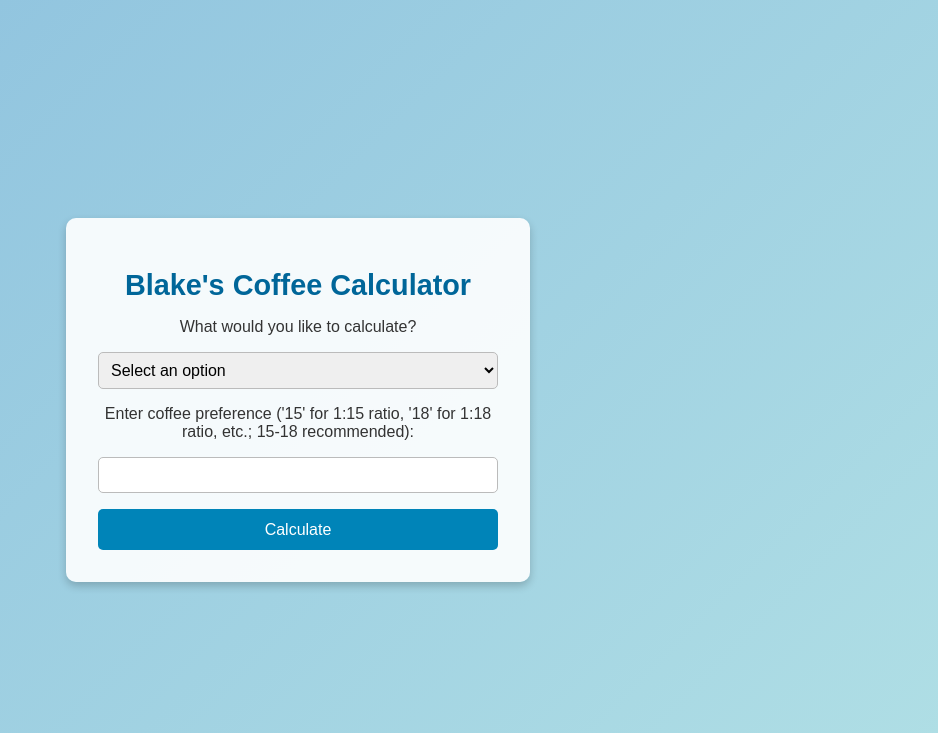
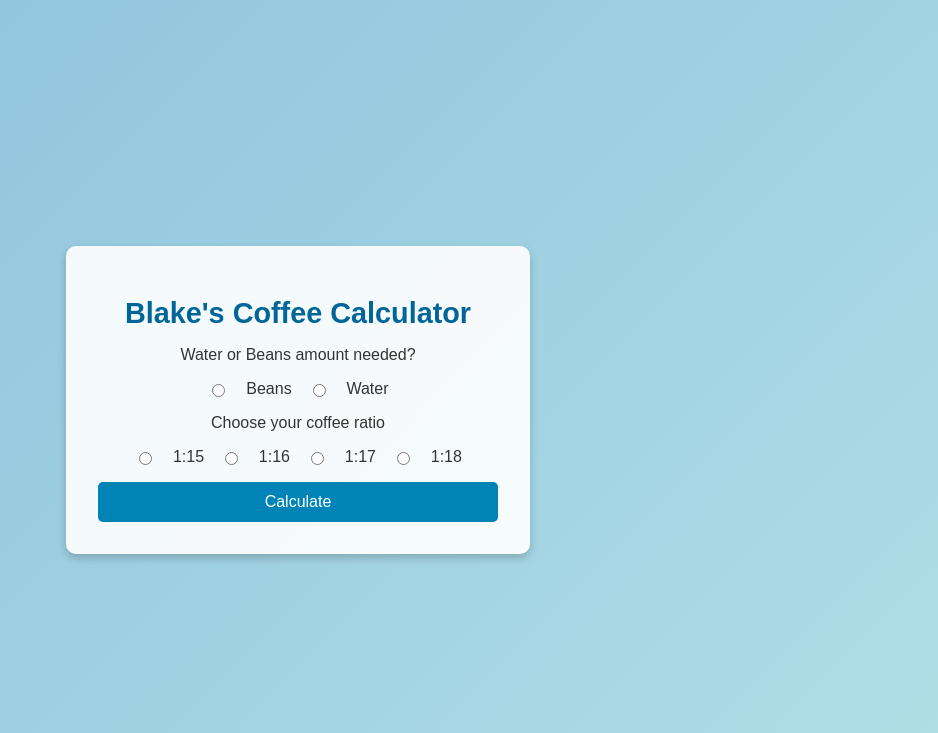
Before and after one commit to NervousBlakedown/coffee_calculator, a Flask app: page / in a window 1280 px wide. Shown: the top 733 px of the page, without its empty margins (342-1280 px from the left). Run offline with Flask 3, Linux system fonts and the light colour scheme.

Commit message:
more functionality

```diff
--- a/coffee_calculator.py
+++ b/coffee_calculator.py
@@ -1,37 +1,98 @@
-from flask import Flask, render_template, request
+from flask import Flask, render_template, request, session, send_file, redirect, url_for
+import csv
+from io import BytesIO, StringIO
 
 app = Flask(__name__)
-
-OZ_TO_GRAMS = 0.035274  # Conversion factor from ounces to grams
+app.secret_key = 'coffee_secret_key'
+OZ_TO_GRAMS = 0.035274
 
 def calculate_coffee_from_water(water_ounces, ratio):
-    """Calculates the amount of coffee needed for a given amount of water."""
+    """Calculates amount of coffee needed for a given amount of water."""
     water_grams = water_ounces / OZ_TO_GRAMS
-    coffee_grams = water_grams / ratio
+    coffee_grams = round(water_grams / ratio, 1)
     return coffee_grams
 
 def calculate_water_from_coffee(coffee_grams, ratio):
-    """Calculates the amount of water needed for a given amount of coffee."""
+    """Calculates amount of water needed for a given amount of coffee."""
     water_grams = coffee_grams * ratio
-    water_ounces = water_grams * OZ_TO_GRAMS
+    water_ounces = round(water_grams * OZ_TO_GRAMS)
     return water_ounces
 
 @app.route('/', methods=['GET', 'POST'])
 def index():
     result = None
+    if 'calculations' not in session:
+        session['calculations'] = []
+
     if request.method == 'POST':
         option = request.form.get('option')
-        ratio = float(request.form.get('ratio'))
+        ratio = int(float(request.form.get('ratio')))
+        # ratio = float(request.form.get('ratio'))
+        formatted_ratio = f"1:{ratio}"
 
         if option == 'coffee':
             coffee_grams = float(request.form.get('coffee_grams'))
-            result = f"You should use {calculate_water_from_coffee(coffee_grams, ratio):.2f} ounces of water."
+            water_needed = calculate_water_from_coffee(coffee_grams, ratio)
+            result = f"Pour {water_needed} ounces of water."
+            calculation = {"water_oz": round(water_needed), "coffee_g": coffee_grams, "ratio": formatted_ratio}
 
         elif option == 'water':
             water_ounces = float(request.form.get('water_ounces'))
-            result = f"You will need {calculate_coffee_from_water(water_ounces, ratio):.2f} grams of coffee."
+            coffee_needed = calculate_coffee_from_water(water_ounces, ratio)
+            result = f"Grind {coffee_needed} grams of beans."
+            calculation = {"water_oz": round(water_ounces), "coffee_g": coffee_needed, "ratio": formatted_ratio}
+
+        # Only add calculation if not already in session
+        if calculation not in session['calculations']:
+            session['calculations'].append(calculation)
+            session.modified = True # mark session as modified to save changes
 
     return render_template('index.html', result=result)
 
+@app.route('/download_csv')
+def download_csv():
+    calculations = session.get('calculations', [])
+    if not calculations:
+        return redirect(url_for('index'))
+
+    # Create CSV in memory with StringIO (text mode)
+    csv_data = StringIO()
+    writer = csv.writer(csv_data)
+    writer.writerow(["water_oz", "coffee_g", "ratio"])
+
+    # Use a set to track unique entries to prevent duplicates
+    unique_calculations = set()
+
+    for calc in calculations:
+        water_oz = round(calc.get("water_oz", 0))
+        coffee_g = round(calc.get("coffee_g", 0), 1)
+        ratio = calc.get("ratio", "")
+
+        # only add row if unique and all fields are filled
+        unique_key = (water_oz, coffee_g, ratio)
+        if unique_key not in unique_calculations and water_oz and coffee_g and ratio:
+            writer.writerow([water_oz, coffee_g, ratio])
+            unique_calculations.add(unique_key)
+        """# Only write rows where all fields are filled
+        if water_oz and coffee_g and ratio:
+            unique_key = (water_oz, coffee_g, ratio)
+            if unique_key not in unique_calculations:
+                writer.writerow([water_oz, coffee_g, ratio])
+                unique_calculations.add(unique_key)
+            # writer.writerow([calc.get("water_oz", ""), calc.get("coffee_g", ""), calc.get("ratio", "")])
+            # writer.writerow([calc["water_oz"], calc["coffee_g"], calc["ratio"]])"""
+
+    # Convert CSV text data into bytes
+    csv_bytes = BytesIO(csv_data.getvalue().encode('utf-8'))
+    csv_data.close()
+
+    # Send CSV as attachment
+    return send_file(
+        csv_bytes,
+        mimetype='text/csv',
+        as_attachment=True,
+        download_name="coffee_calcs.csv"
+    )
+
 if __name__ == "__main__":
     app.run(debug=True)
--- a/templates/index.html
+++ b/templates/index.html
@@ -39,11 +39,14 @@
             gap: 1rem;
         }
 
-        select, input {
-            padding: 0.5rem;
-            border: 1px solid #bbb;
-            border-radius: 5px;
-            font-size: 1rem;
+        .radio-group, .ratio-group {
+            display: flex;
+            gap: 1rem;
+            justify-content: center;
+        }
+
+        input[type="radio"] {
+            margin-right: 0.3rem;
         }
 
         .button {
@@ -72,23 +75,33 @@
     <div class="container">
         <h1>Blake's Coffee Calculator</h1>
         <form method="POST">
-            <label for="option">What would you like to calculate?</label>
-            <select name="option" id="option" required>
-                <option value="" disabled selected>Select an option</option>
-                <option value="coffee">Calculate water needed</option>
-                <option value="water">Calculate coffee needed</option>
-            </select>
+            <label>Water or Beans amount needed?</label>
+            <div class="radio-group">
+                <input type="radio" name="option" id="water" value="water" required>
+                <label for="water">Beans</label>
+                <input type="radio" name="option" id="coffee" value="coffee" required>
+                <label for="coffee">Water</label>
+            </div>
 
-            <label for="ratio">Enter coffee preference ('15' for 1:15 ratio, '18' for 1:18 ratio, etc.; 15-18 recommended):</label>
-            <input type="number" name="ratio" id="ratio" min="15" max="18" step="0.1" required>
+            <label>Choose your coffee ratio</label>
+            <div class="ratio-group">
+                <input type="radio" name="ratio" id="ratio15" value="15" required>
+                <label for="ratio15">1:15</label>
+                <input type="radio" name="ratio" id="ratio16" value="16" required>
+                <label for="ratio16">1:16</label>
+                <input type="radio" name="ratio" id="ratio17" value="17" required>
+                <label for="ratio17">1:17</label>
+                <input type="radio" name="ratio" id="ratio18" value="18" required>
+                <label for="ratio18">1:18</label>
+            </div>
 
             <div id="coffee-inputs" style="display: none;">
-                <label for="coffee_grams">Amount of coffee (grams):</label>
+                <label for="coffee_grams">Amount of coffee (grams)</label>
                 <input type="number" name="coffee_grams" id="coffee_grams" min="1" step="0.1">
             </div>
 
             <div id="water-inputs" style="display: none;">
-                <label for="water_ounces">Amount of water (ounces):</label>
+                <label for="water_ounces">Amount of water (ounces)</label>
                 <input type="number" name="water_ounces" id="water_ounces" min="1" step="0.1">
             </div>
 
@@ -99,21 +112,25 @@
             <div class="result">
                 {{ result }}
             </div>
+            <form action="{{ url_for('download_csv') }}" method="get">
+                <button type="submit" class="button" style="margin-top: 1rem;">Download CSV</button>
+            </form>
         {% endif %}
     </div>
 
     <script>
-        document.getElementById("option").addEventListener("change", function() {
-            const coffeeInputs = document.getElementById("coffee-inputs");
-            const waterInputs = document.getElementById("water-inputs");
+        const coffeeInputs = document.getElementById("coffee-inputs");
+        const waterInputs = document.getElementById("water-inputs");
 
-            if (this.value === "coffee") {
-                coffeeInputs.style.display = "block";
-                waterInputs.style.display = "none";
-            } else if (this.value === "water") {
-                coffeeInputs.style.display = "none";
-                waterInputs.style.display = "block";
-            }
+        // Listen for changes on the radio buttons to show relevant input fields
+        document.getElementById("water").addEventListener("change", function() {
+            coffeeInputs.style.display = "none";
+            waterInputs.style.display = "block";
+        });
+
+        document.getElementById("coffee").addEventListener("change", function() {
+            coffeeInputs.style.display = "block";
+            waterInputs.style.display = "none";
         });
     </script>
 </body>
```
